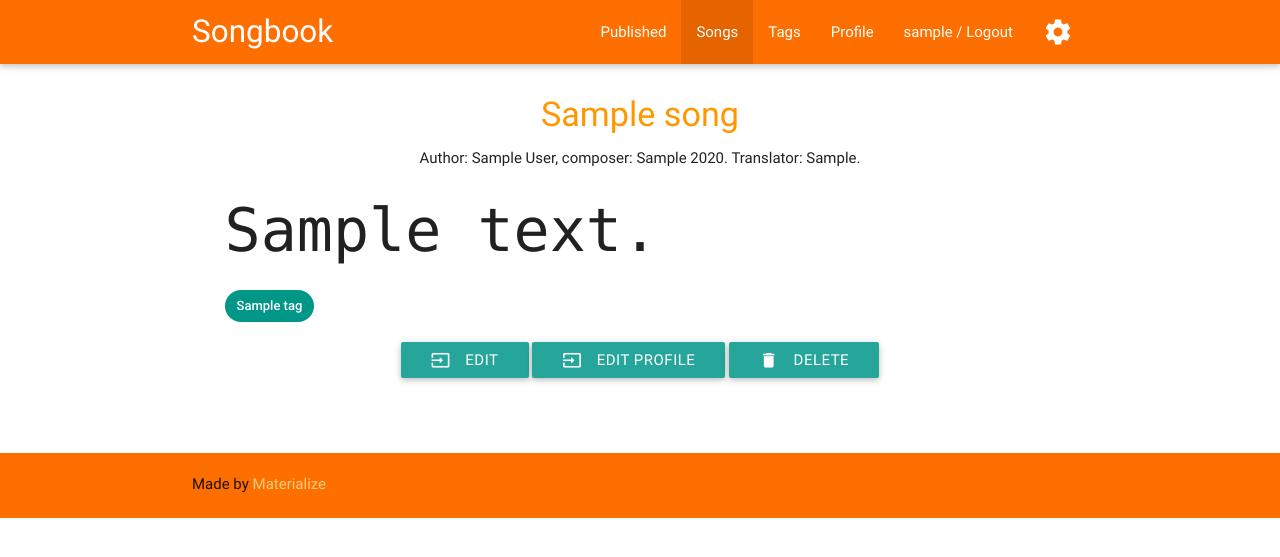
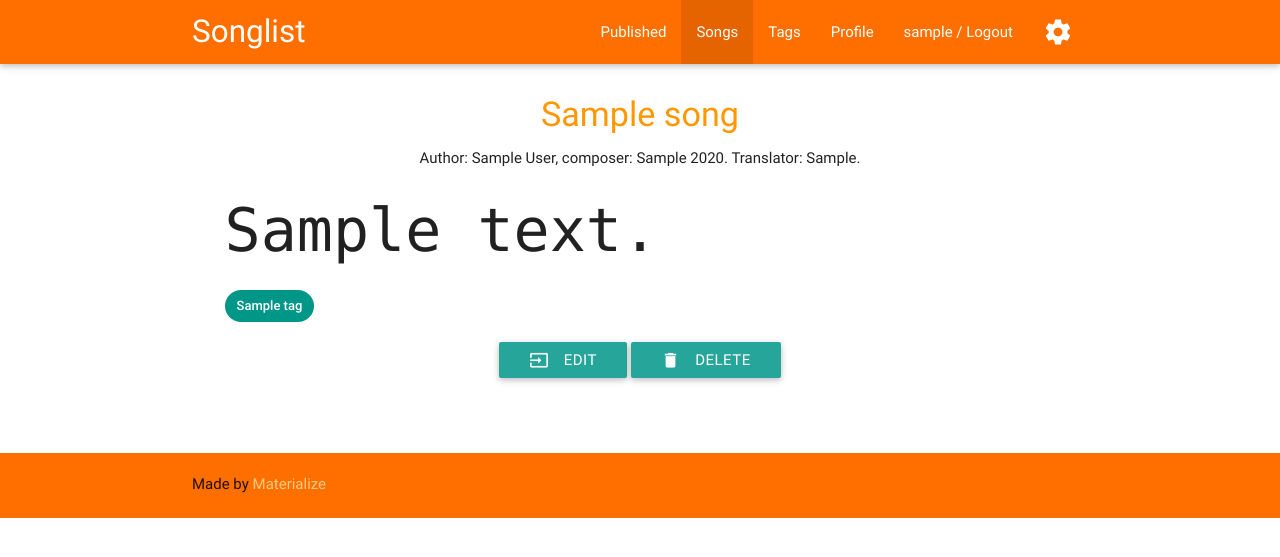
Before and after one commit to dstarod/songbook, a Django app: page /song/1/ in a window 1280 px wide. Shown: the top 557 px of the page. Run offline with Django 3.2, Linux system fonts and the light colour scheme; a user stored in the database is signed in; tables that the repository leaves empty hold one stand-in row (values such as "Sample post"); some libraries are stand-ins or nearby versions.

Commit message:
Add requirements

```diff
--- a/chords/templates/chords/base.html
+++ b/chords/templates/chords/base.html
@@ -3,7 +3,7 @@
 <head>
     <meta http-equiv="Content-Type" content="text/html; charset=UTF-8"/>
     <meta name="viewport" content="width=device-width, initial-scale=1, maximum-scale=1.0"/>
-    <title>Songbook</title>
+    <title>Songlist</title>
     <!-- CSS  -->
     {% load staticfiles %}
     <link href="https://fonts.googleapis.com/icon?family=Material+Icons" rel="stylesheet">
@@ -15,7 +15,7 @@
 
     <nav class="amber darken-4" role="navigation">
         <div class="nav-wrapper container">
-            <a id="logo-container" href="{% url 'songs:index' %}" class="brand-logo">Songbook</a>
+            <a id="logo-container" href="{% url 'songs:index' %}" class="brand-logo">Songlist</a>
 
             <ul class="right hide-on-med-and-down">
                 <li><a href="{% url 'songs:index' %}">Published</a></li>
--- a/chords/templates/chords/song_detail.html
+++ b/chords/templates/chords/song_detail.html
@@ -32,11 +32,13 @@
     {% if song.user == user %}
         <div class="row center">
             <a href="{% url 'songs:song_edit' pk=song.id %}" class="btn"><i class="material-icons left">input</i>Edit</a>
-            {% if song.profile %}
-                <a href="{% url 'songs:song_profile_edit' pk=song.id %}" class="btn"><i class="material-icons left">input</i>Edit profile</a>
-            {% else %}
-                <a href="{% url 'songs:song_profile_create' pk=song.id %}" class="btn"><i class="material-icons left">input</i>Create profile</a>
-            {% endif %}
+
+{#            {% if song.profile %}#}
+{#                <a href="{% url 'songs:song_profile_edit' pk=song.id %}" class="btn"><i class="material-icons left">input</i>Edit profile</a>#}
+{#            {% else %}#}
+{#                <a href="{% url 'songs:song_profile_create' pk=song.id %}" class="btn"><i class="material-icons left">input</i>Create profile</a>#}
+{#            {% endif %}#}
+
             <a href="{% url 'songs:song_delete' pk=song.id %}" class="btn"><i class="material-icons left">delete</i>Delete</a>
         </div>
     {% endif %}
--- a/chords/views.py
+++ b/chords/views.py
@@ -40,6 +40,12 @@ class SongProfileCreate(generic.CreateView):
     model = SongProfile
     success_url = reverse_lazy('songs:song_list')
     fields = ('author', 'composer', 'year', 'translator')
+
+    def get_initial(self, *args, **kwargs):
+        # Get only user tags
+        super(SongProfileCreate, self).get_initial()
+        self.initial = {'song': self.kwargs['pk']}
+        return self.initial
 
     def get_queryset(self):
         # Only users songs
--- a/docker-compose.yml
+++ b/docker-compose.yml
@@ -1,3 +1,5 @@
+# docker run -ti --net host -v $PWD/pgdata:/pgdata -e PGDATA=/pgdata -e POSTGRES_DB=songbook postgres:9.5
+
 gunicorn:
     image: py35
     restart: always
--- a/requirements.txt
+++ b/requirements.txt
@@ -2,3 +2,6 @@ sqlalchemy
 psycopg2
 django
 gunicorn
+Pillow
+django-resized
+django-registration
```
